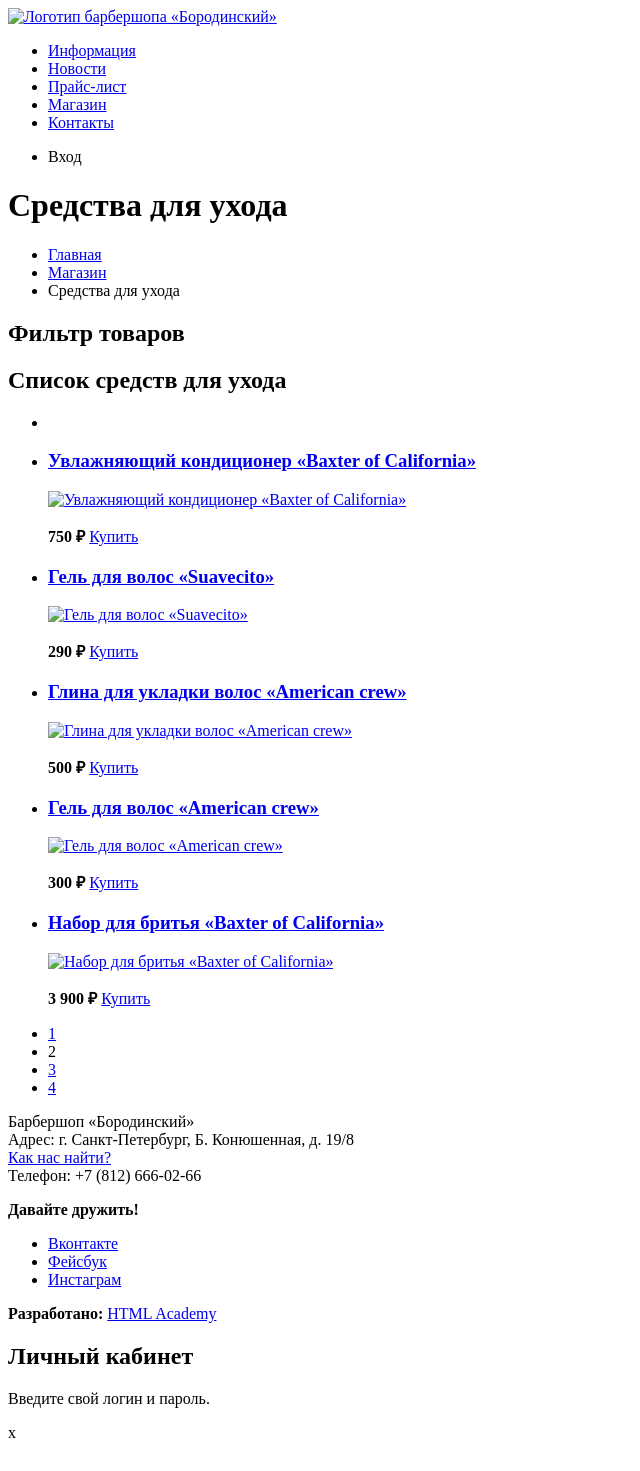
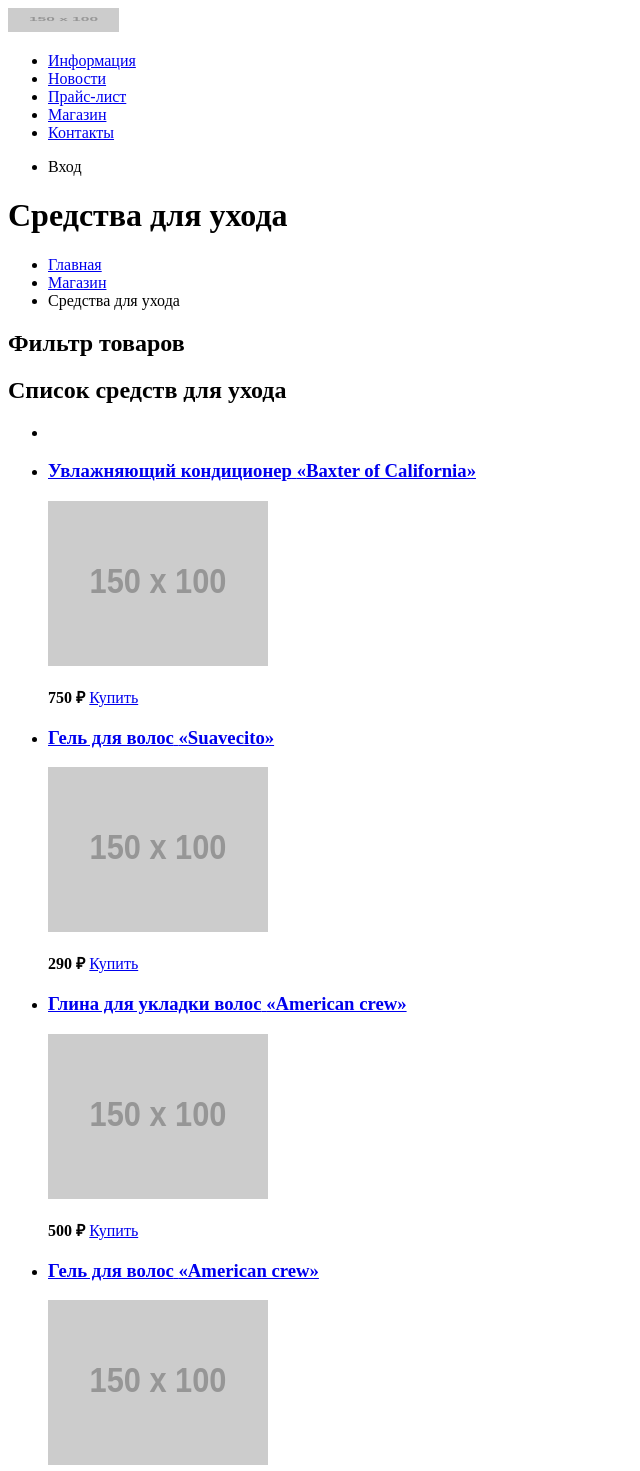
Before and after one commit to NORDMEN/179468-barbershop, a plain HTML site: page catalog-item.html in a window 1280 px wide. Shown: the top 1471 px of the page, without its empty margins (0-640 px from the left). Before the commit the page ends 1450 px from the top, so only its background shows below. Drawn offline with Linux system fonts and the light colour scheme; placeholder pictures from the web are drawn by us.

Commit message:
Дополнения и заглушки

```diff
--- a/catalog.html
+++ b/catalog-item.html
@@ -8,7 +8,7 @@
     <header class="main-header">
       <nav class="main-navigation">
         <a class="main-header-logo" href="index.html">
-          <img src="img/logo.svg" width="111" height="24" alt="Логотип барбершопа «Бородинский»">
+          <img src="http://placehold.it/150x100" width="111" height="24" alt="Логотип барбершопа «Бородинский»">
         </a>
         <ul class="site-navigation">
             <li><a href="info.html">Информация</a></li>
@@ -48,7 +48,7 @@
                           </h3>
                           <p class="catalog-item-image">
                             <a href="catalog-item.html">
-                              <img src="img/product-2.jpg" width="220" height="165" alt="Увлажняющий кондиционер «Baxter of California»">
+                              <img src="http://placehold.it/150x100" width="220" height="165" alt="Увлажняющий кондиционер «Baxter of California»">
                             </a>
                           </p>
                           <p class="catalog-item-price">
@@ -65,7 +65,7 @@
                           </h3>
                           <p class="catalog-item-image">
                             <a href="catalog-item.html">
-                              <img src="img/product-3.jpg" width="220" height="165" alt="Гель для волос «Suavecito»">
+                              <img src="http://placehold.it/150x100" width="220" height="165" alt="Гель для волос «Suavecito»">
                             </a>
                           </p>
                           <p class="catalog-item-price">
@@ -82,7 +82,7 @@
                           </h3>
                           <p class="catalog-item-image">
                             <a href="catalog-item.html">
-                              <img src="img/product-4.jpg" width="220" height="165" alt="Глина для укладки волос «American crew»">
+                              <img src="http://placehold.it/150x100" width="220" height="165" alt="Глина для укладки волос «American crew»">
                             </a>
                           </p>
                           <p class="catalog-item-price">
@@ -99,7 +99,7 @@
                           </h3>
                           <p class="catalog-item-image">
                             <a href="catalog-item.html">
-                              <img src="img/product-5.jpg" width="220" height="165" alt="Гель для волос «American crew»">
+                              <img src="http://placehold.it/150x100" width="220" height="165" alt="Гель для волос «American crew»">
                             </a>
                           </p>
                           <p class="catalog-item-price">
@@ -116,7 +116,7 @@
                           </h3>
                           <p class="catalog-item-image">
                             <a href="catalog-item.html">
-                              <img src="img/product-6.jpg" width="220" height="165" alt="Набор для бритья «Baxter of California»">
+                              <img src="http://placehold.it/150x100" width="220" height="165" alt="Набор для бритья «Baxter of California»">
                             </a>
                           </p>
                           <p class="catalog-item-price">
```
Also changed, not shown: item.html (+1 -1 lines).
